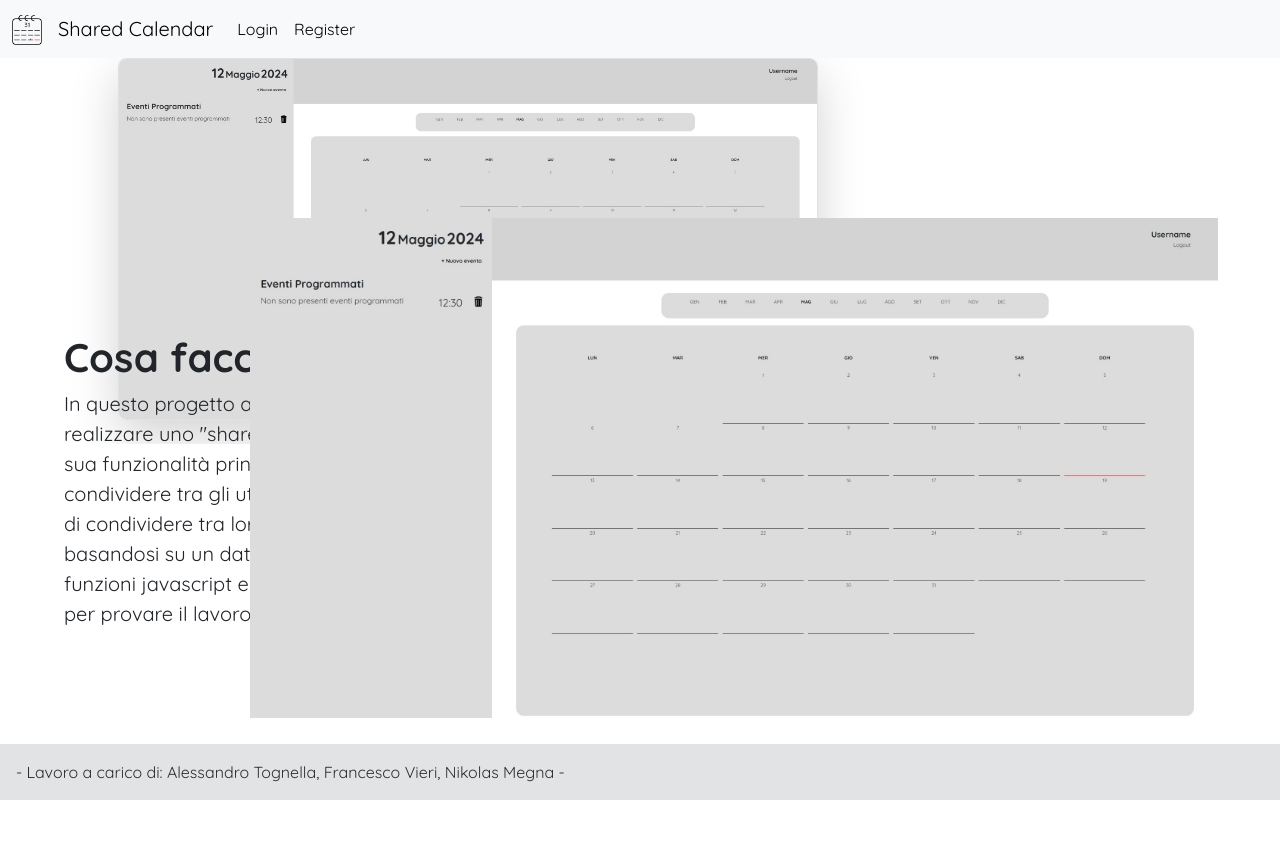
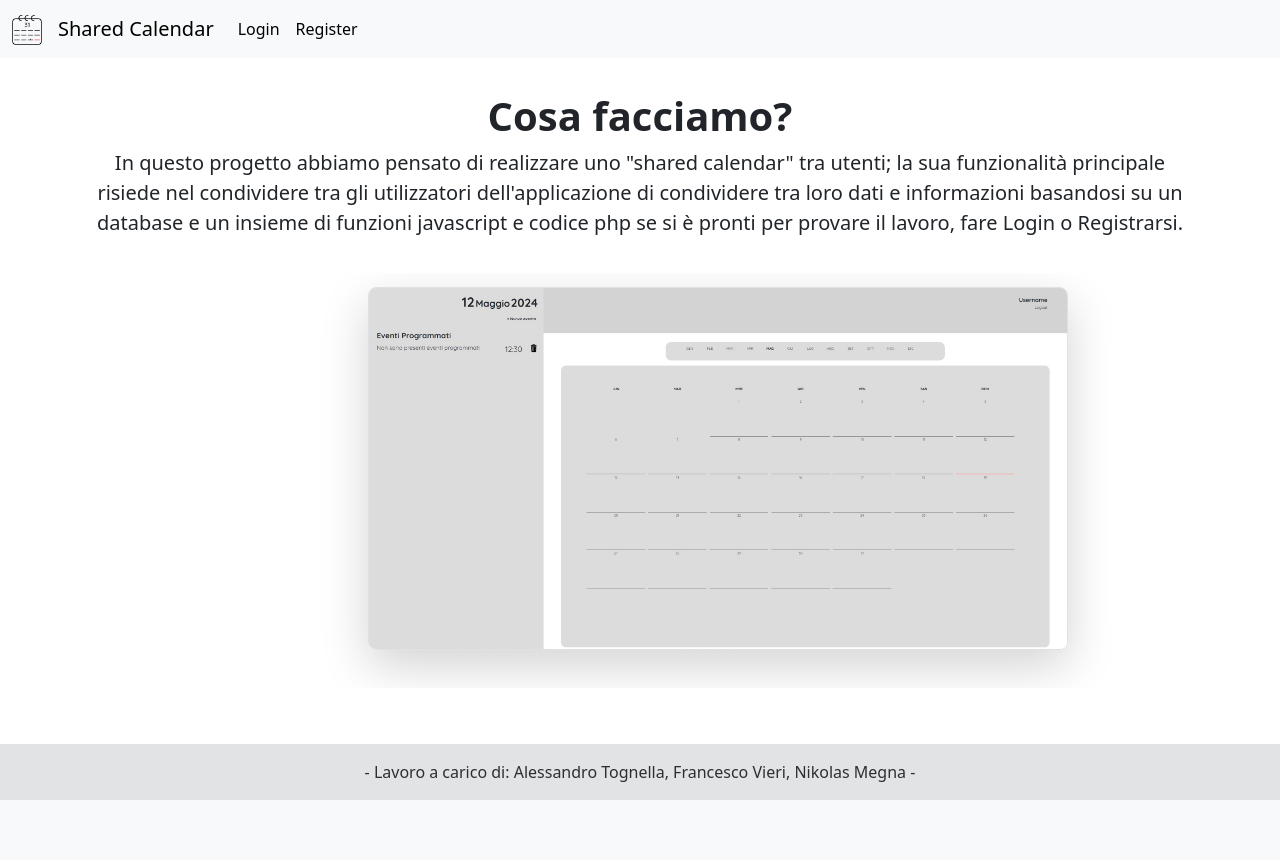
Before and after one commit to N1ckke/Project_Calendar, a PHP site: page /pages/index.html in a window 1280 px wide. After the commit the page ends 800 px from the top, so only its background shows below. Run offline with PHP 8.4, Linux system fonts and the light colour scheme.

Commit message:
Update index.css
cambiato per lo stesso motivo dell'index

```diff
--- a/progetto/style/index.css
+++ b/progetto/style/index.css
@@ -1,52 +1,73 @@
 @import url('https://fonts.googleapis.com/css2?family=Quicksand:wght@300..700&display=swap');
 
-*{
-    font-family: "Quicksand", sans-serif;
-    font-size: 1rem;
-    font: 400px;
+* {
+  box-sizing: border-box;
+  margin: 0;
+  padding: 0;
 }
-.center-text{
-    position: absolute;
-    align-content: center;
-    display: grid;
-    padding-top: 5%;
-    padding-bottom: 25%;
-    left: 5%;
-    grid-template-rows: 50%;
-    grid-template-columns: 35% 35%;
+
+body {
+  font-family: "Quicksand", sans-serif;
+  font-size: 16px;
+  overflow: hidden;
 }
-.ms-6{
+
+.container {
+  position: relative;
+  padding: 1.5%;
+  width: 90%;
+  max-width: 1200px;
+  margin: auto;
+  max-height: 100vh;
+  overflow: hidden;
+  display: flex;
+  flex-direction: column;
+  justify-content: center;
+}
+
+.center-text {
+  text-align: center;
+}
+
+.text {
+  padding-top: 15px;
+}
+
+.font-size-up {
+  font-size: 1.25rem;
+}
+
+.title {
+  font-weight: bold;
+}
+
+.footer {
+  padding: 10px;
+  background-color: #6c757d;
+  color: #fff;
+  text-align: center;
+  position: absolute;
+  bottom: 0;
+  left: 0;
+  right: 0;
+}
+
+.overflow-hidden {
+  display: block;
+  margin: auto;
   margin-left: 25%;
 }
-.me-6{
-  margin-right: 25%;
 
+@media (max-width: 768px) {
+  .text {
+    padding-top: 10px;
+  }
+
+  .font-size-up {
+    font-size: 1rem;
+  }
+
+  .image {
+    max-width: 100%;
+  }
 }
-.text{
-  padding-top: 25%;
-  text-align: start;
-}
-.font-size-up{
-  font-size: 1.25rem;
-}
-.title{
-  font-weight: bold;
-}
-.image{
-  position: absolute;
-  width: 1000px;
-  height: 500px;
-  top: 20%;
-  right: 2.5%;
-  margin-left: 50%;
-  background-image: url("../images/home.jpg");
-  background-repeat: no-repeat;
-  background-size: contain;
-  alt: Calendario;
-}
-.footer{
-  position: absolute;
-  bottom: 0%;
-  left: 0%;
-  right: 0%;
-}
```
